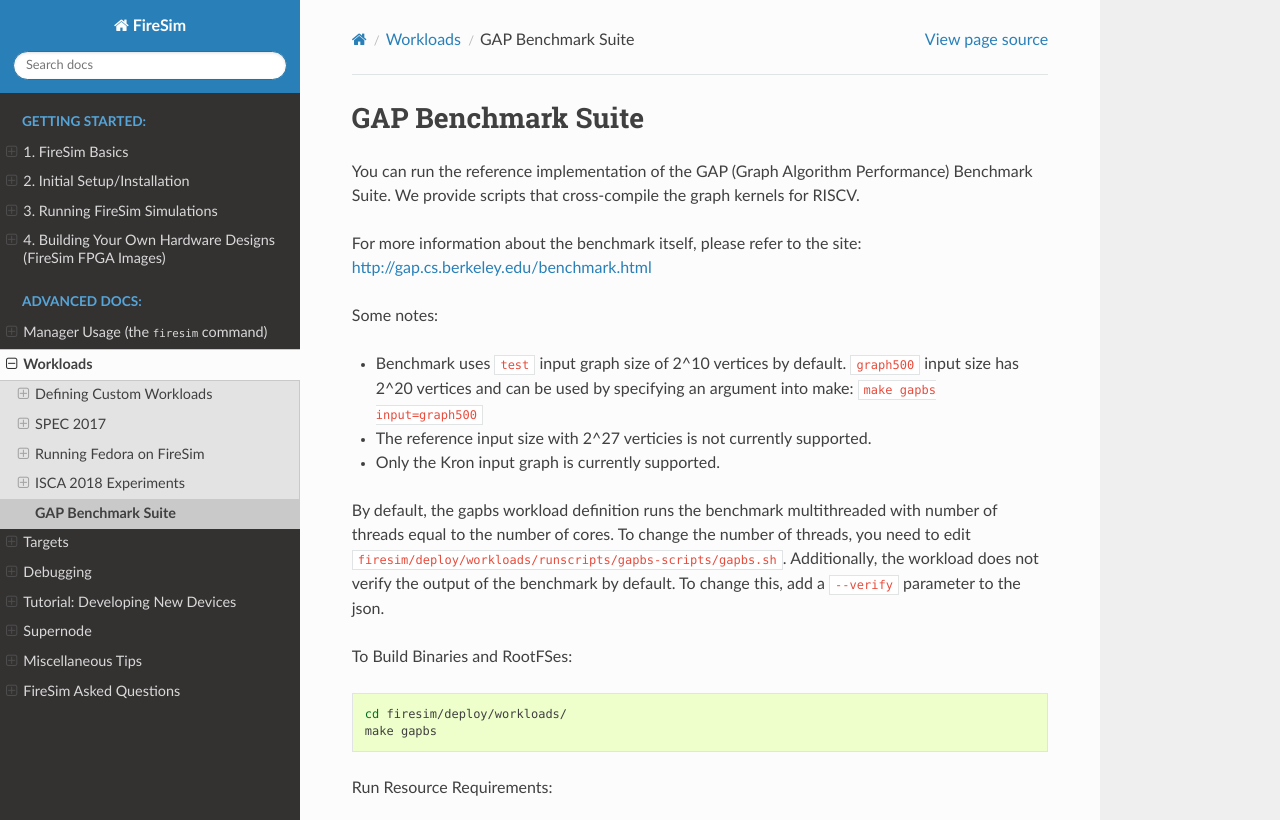
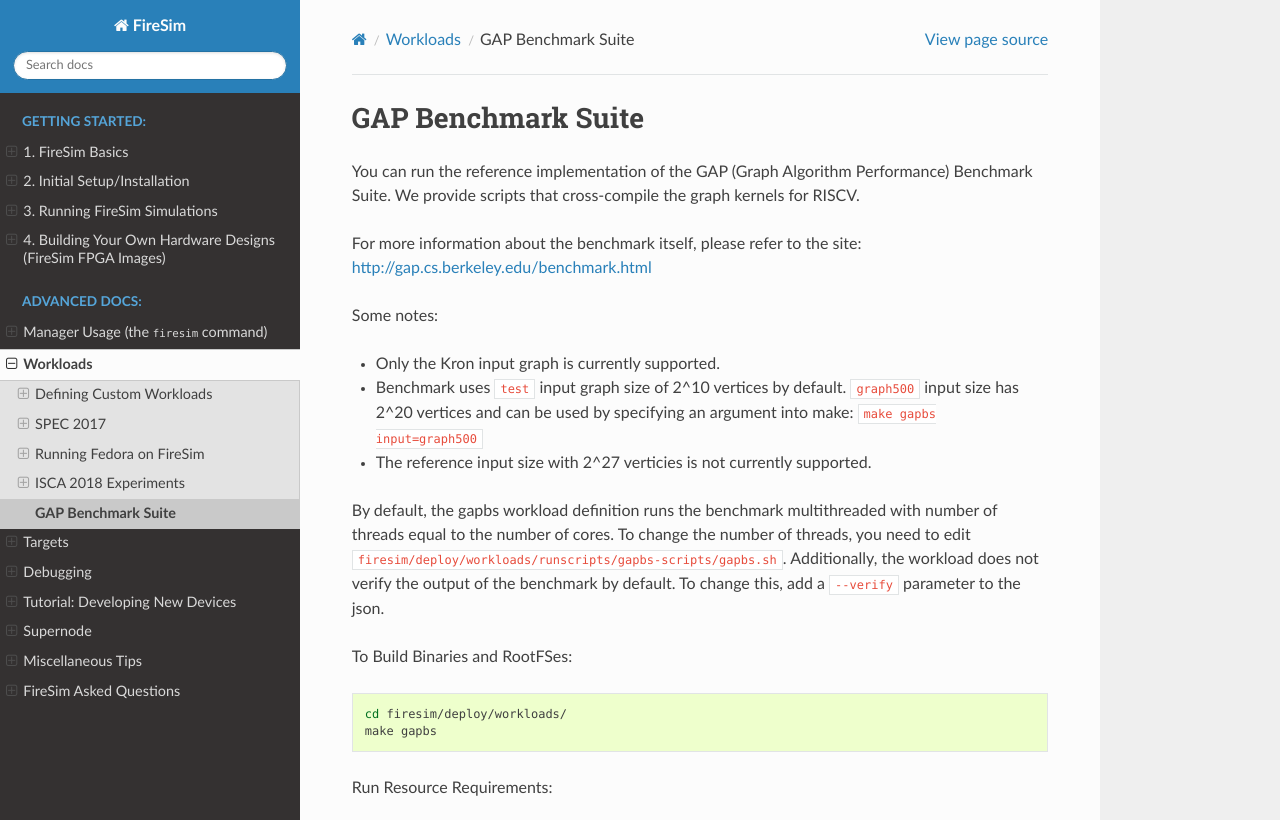
Before and after one commit to firesim/firesim, a Sphinx documentation site: the page built from docs/Advanced-Usage/Workloads/GAP-Benchmark-Suite.rst, in a window 1280 px wide and 1400 px high, cut to the strip 0-820 px from the top of the window. Built offline with Sphinx 7.4.7 and the Read the Docs theme 2.0.0, drawn with Linux system fonts in a browser that asks for light colours.

```diff
--- a/docs/Advanced-Usage/Workloads/GAP-Benchmark-Suite.rst
+++ b/docs/Advanced-Usage/Workloads/GAP-Benchmark-Suite.rst
@@ -10,9 +10,9 @@ http://gap.cs.berkeley.edu/benchmark.html
 
 Some notes:
 
+-  Only the Kron input graph is currently supported.
 -  Benchmark uses ``test`` input graph size of 2^10 vertices by default. ``graph500`` input size has 2^20 vertices and can be used by specifying an argument into make: ``make gapbs input=graph500``
 -  The reference input size with 2^27 verticies is not currently supported.
--  Only the Kron input graph is currently supported.
 
 By default, the gapbs workload definition runs the benchmark multithreaded with number of threads equal to the number of cores. To change the number of threads, you need to edit ``firesim/deploy/workloads/runscripts/gapbs-scripts/gapbs.sh``. Additionally, the workload does not verify the output of the benchmark by default. To change this, add a ``--verify`` parameter to the json.
 
```
